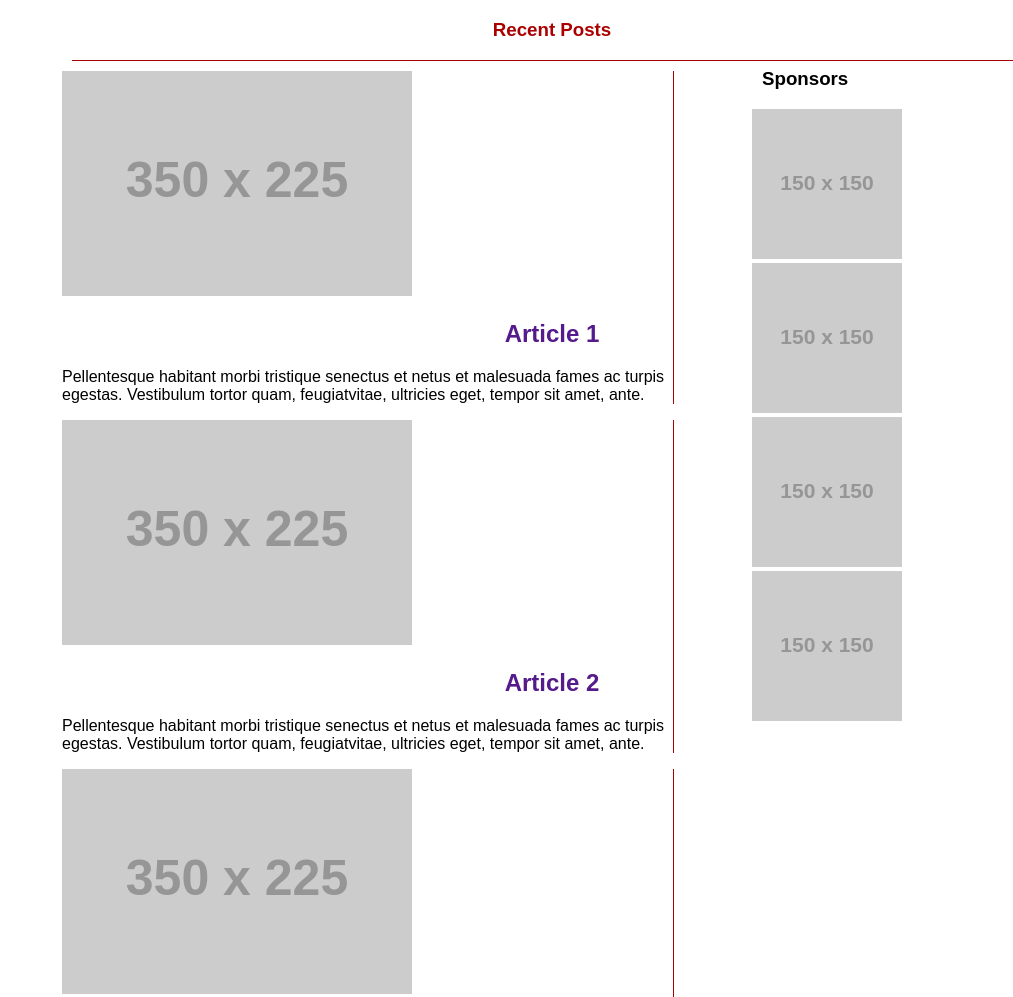
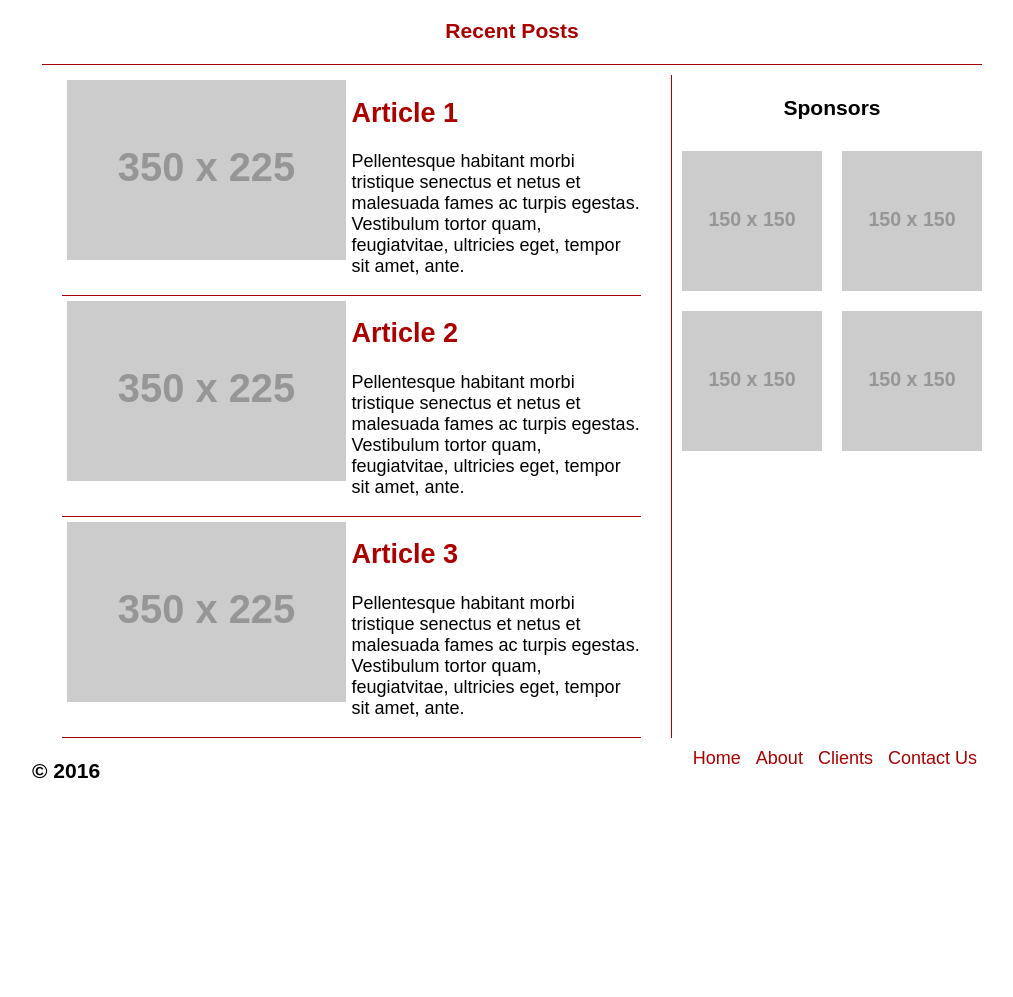
Before and after one commit to cafort/exercises, a plain HTML site: page Exercise11/CSS-Assignment/index.html in a window 1280 px wide. Shown: the part 763-1760 px from the top of the page, without its empty margins (128-1141 px from the left). After the commit the page ends 1567 px from the top, so only its background shows below. Drawn offline with Linux system fonts and the light colour scheme; placeholder pictures from the web are drawn by us.

Commit message:
Assignment 11 css portion

```diff
--- a/Exercise11/CSS-Assignment/index.html
+++ b/Exercise11/CSS-Assignment/index.html
@@ -35,14 +35,17 @@
 			<img src="http://placehold.it/150x150">
 		</section>
 
-		<section class="recentPosts">
+
 		<header class="subsectionHeader">
 			<h3>Recent Posts</h3>
 		</header>
+		<section class="recentPosts">
 			<article>
 				<img src="http://placehold.it/350x225" alt="">
 				<header>
-					<a href=""><h2>Article 1</h2></a>
+					<a href="">
+						<h2>Article 1</h2>
+					</a>
 				</header>
 				<p>Pellentesque habitant morbi tristique senectus et netus et malesuada fames ac turpis egestas. Vestibulum tortor quam,
 					feugiatvitae, ultricies eget, tempor sit amet, ante.</p>
@@ -50,7 +53,9 @@
 			<article>
 				<img src="http://placehold.it/350x225" alt="">
 				<header>
-					<a href=""><h2>Article 2</h2></a>
+					<a href="">
+						<h2>Article 2</h2>
+					</a>
 				</header>
 				<p>Pellentesque habitant morbi tristique senectus et netus et malesuada fames ac turpis egestas. Vestibulum tortor quam,
 					feugiatvitae, ultricies eget, tempor sit amet, ante.</p>
@@ -58,7 +63,9 @@
 			<article>
 				<img src="http://placehold.it/350x225" alt="">
 				<header>
-					<a href=""><h2>Article 3</h2></a>
+					<a href="">
+						<h2>Article 3</h2>
+					</a>
 				</header>
 				<p>Pellentesque habitant morbi tristique senectus et netus et malesuada fames ac turpis egestas. Vestibulum tortor quam,
 					feugiatvitae, ultricies eget, tempor sit amet, ante.</p>
@@ -66,7 +73,9 @@
 		</section>
 
 		<aside class="sponsors">
-			<header><h3>Sponsors</h3></header>
+			<header>
+				<h3>Sponsors</h3>
+			</header>
 			<section>
 				<img src="http://placehold.it/150x150">
 				<img src="http://placehold.it/150x150">
--- a/Exercise11/CSS-Assignment/styles/main.css
+++ b/Exercise11/CSS-Assignment/styles/main.css
@@ -1,19 +1,22 @@
 * {
-    box-sizing:border-box;
+    box-sizing: border-box;
 }
 
+
 /*Global styles */
+
 body {
     background-color: #fff;
     font-family: Arial, Helvetica, sans-serif;
+    font-size: 18px;
 }
 
 a {
-    text-decoration:none;
+    text-decoration: none;
 }
 
 a:hover {
-    text-decoration:underline;
+    text-decoration: underline;
 }
 
 .wrapper {
@@ -21,19 +24,21 @@ a:hover {
     width: 960px;
 }
 
+
 /* Header and nav */
+
 header {
     margin: 10px;
 }
 
 header img {
-    padding:5px 30px;
+    padding: 5px 30px;
 }
 
 header nav {
     background-color: #a00;
     border-radius: 25px;
-    padding: 5px;
+    padding: 5px 0;
     text-align: center;
 }
 
@@ -43,11 +48,18 @@ header nav a {
     padding: 5px 15px;
 }
 
+
 /* Padding for sections */
-section.top, section.currentEvents, section.recentPosts {
-    padding:0 30px;
+
+section.top,
+section.currentEvents,
+section.recentPosts {
+    padding: 0 30px;
 }
+
+
 /* Top section */
+
 .top img.primary {
     float: left;
     padding: 10px;
@@ -61,8 +73,10 @@ section.top, section.currentEvents, section.recentPosts {
     max-height: 50%;
 }
 
+
 /* Current events and recent posts */
-section .subsectionHeader {
+
+.subsectionHeader {
     clear: both;
     color: #a00;
     border: 1px solid #a00;
@@ -72,35 +86,70 @@ section .subsectionHeader {
 }
 
 .currentEvents img {
-    float:left;
+    float: left;
     width: 20%;
     margin: 0 auto;
     padding: 5px 20px;
 }
 
-/* Recent Posts articles */
+
+/* Recent Posts section and articles */
+
 section.recentPosts {
     float: left;
-    width: 70%;
-}
-
-.recentPosts header {
-    text-align: center;
-    width: 960px;
-}
-
-.recentPosts article {
+    width: 66.6666%;
     border-right: 1px solid #a00;
 }
 
-/* Sponsors */
-aside.sponsors {
-    float: right;
-    padding-top: 60px;
-    width:25%;
+section.recentPosts article {
+    border-bottom: 1px solid #a00;
+    overflow: hidden;
+}
+
+section.recentPosts img {
+    float:left;
+    max-width: 50%;
+    padding: 5px;
+}
+
+section.recentPosts a {
+    color: #a00;
 }
 
 
+/* Sponsors */
+
+aside.sponsors {
+    float: right;
+    width: 33.333%;
+}
+
+aside.sponsors img {
+    float: left;
+    width: 50%;
+    padding: 10px;
+}
+
+aside.sponsors header {
+    text-align: center;
+}
+
+/* Footer and footer nav */
+
 footer {
-    clear:both;
+    clear: both;
 }
+
+footer h3 {
+    float: left;
+}
+
+footer nav {
+    float: right;
+    margin: 10px;
+}
+
+footer nav a {
+    color: #a00;
+    padding: 5px;
+}
```
Also changed, not shown: 2 other files. Lines whose indentation alone changed are shown as unchanged.
